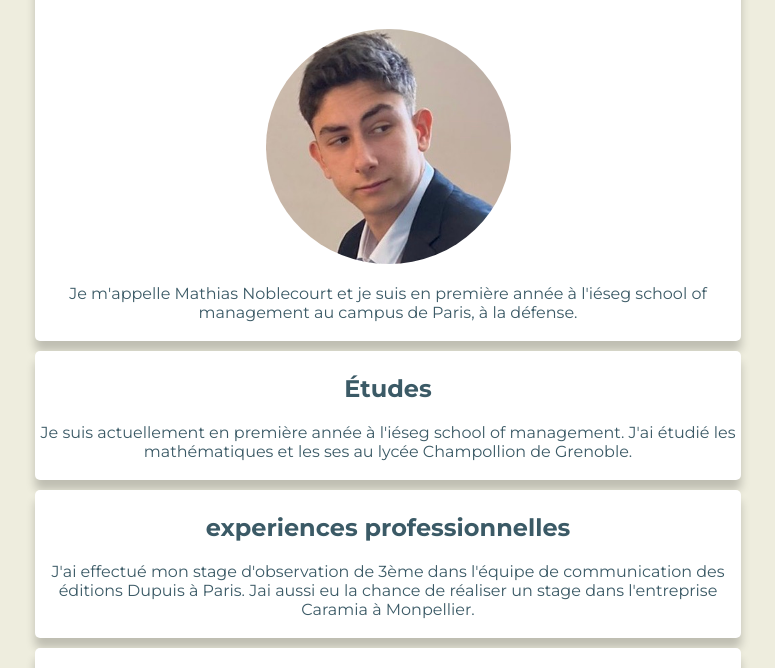
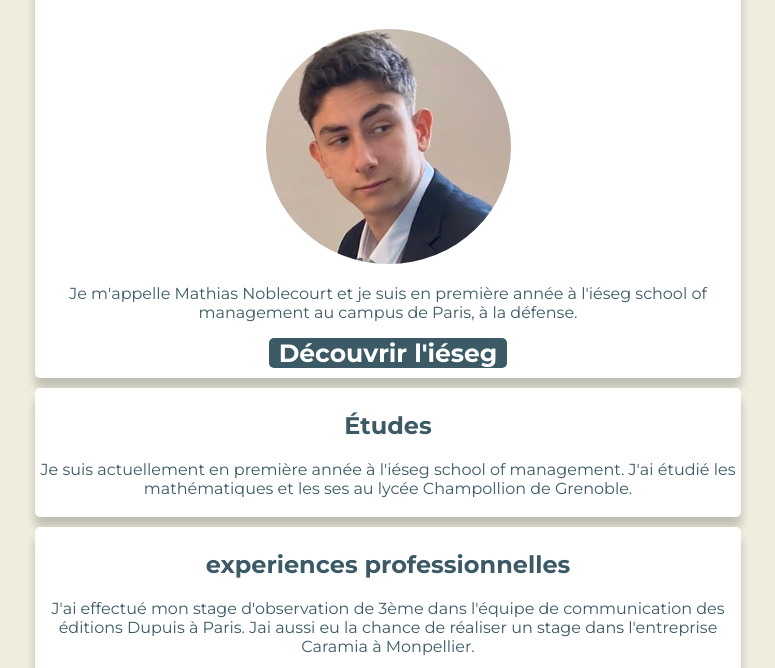
Before and after one commit to mathias-Noblecourt/mon-profil, a plain HTML site: page index.html in a window 1280 px wide. Shown: the part 105-773 px from the top of the page, without its empty margins (252-1027 px from the left). Drawn offline with Linux system fonts and the light colour scheme; files whose address does not match are found by name.

Commit message:
Add files via upload

```diff
--- a/index.html
+++ b/index.html
@@ -15,12 +15,14 @@
 
   <body>
     <div class="container">
-      <div class="carte">
+      <div class="carte" id="carte_1">
         <h1>Bienvenue sur mon profil!</h1>
-        <img src="file:///Users/mathiasnoblecourt/Desktop/Ieseg/S2/Le%20wagon/pro/images/photo%20pro%20carre.jpeg"
-        alt="photo de profile" id="pdp">
+        <img src="photo_pro_carre.jpeg"
+        alt="photo de profil" id="pdp">
         <p>Je m'appelle Mathias Noblecourt et je suis en première année à l'iéseg
            school of management au campus de Paris, à la défense.</p>
+        <a href="https://www.ieseg.fr/?utm_source=Google&utm_medium=cpc&utm_campaign=Ecole-FR&utm_term=Responsive1&utm_content=FR-BRAND&gclid=CjwKCAiAgvKQBhBbEiwAaPQw3PJHNl8AK0prf2BDtVsCt63ErElfrVxDkx0RXjmxkSGS9SOwO9L3-RoCsioQAvD_BwE"
+        id="btn-bleu">Découvrir l'iéseg</a>
       </div>
 
       <div class="carte">
--- a/style.css
+++ b/style.css
@@ -23,6 +23,20 @@ a:hover {
 p {
   font-family: 'Montserrat', sans-serif;
   text-justify: justify;
+}
+
+#carte_1 {
+  padding-bottom: 10px;
+}
+
+#btn-bleu {
+  font-size: 25px;
+  background-color: #3b5a66;
+  color: #FFFFFF;
+  padding-left: 10px;
+  padding-right: 10px;
+  border-radius: 5px;
+  margin-bottom: 5px;
 }
 
 #pdp {
```
Also changed, not shown: photo_pro_carre.jpeg (added).
